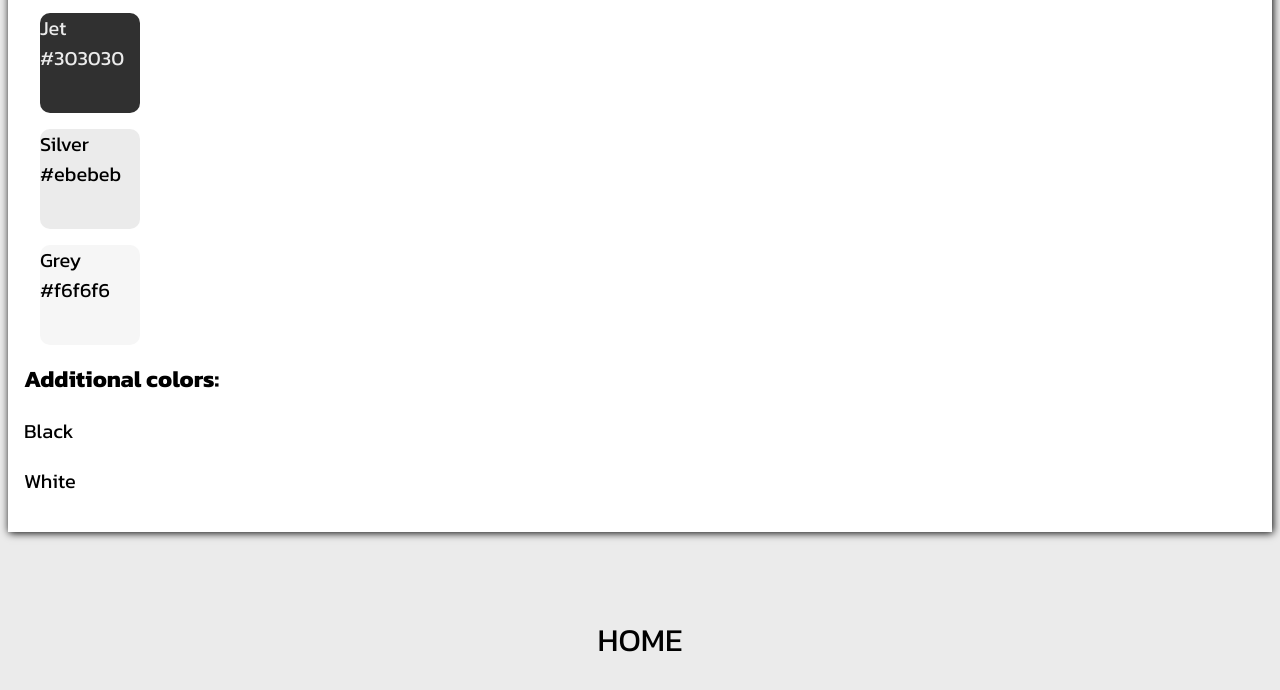
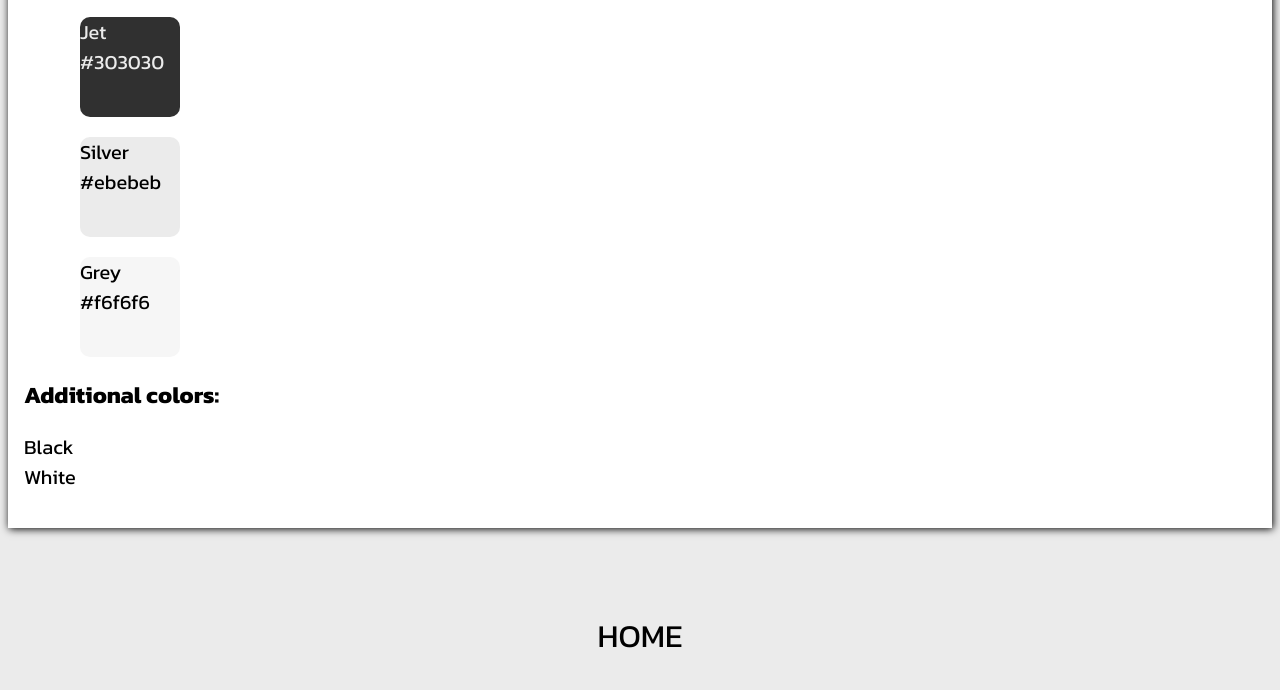
Before and after one commit to maxrazum/Project-1---Personal-Blog-Website, a plain HTML site: page pages/design.html in a window 1280 px wide. Shown: the part 596-1286 px from the top of the page. Drawn offline with Linux system fonts and the light colour scheme.

Commit message:
feat: Finished the project

```diff
--- a/css/design-system.css
+++ b/css/design-system.css
@@ -7,14 +7,16 @@
     "main"
     "nav"
     "ft";
-    justify-content: center;*/
+    justify-content: center;
 }
 
+/* header */
 .design {
     grid-area: hd;
     background: #f6f6f6;
 }
 
+/* post card */
 .design-post-card {
     display: flex;
     flex-direction: column;
@@ -33,6 +35,7 @@
     width: 100%;
 }
 
+/* color circle */
 .circle {
     width: 100px;
     height: 100px;
--- a/css/post-card.css
+++ b/css/post-card.css
@@ -11,6 +11,7 @@
     justify-content: center;
 }
 
+/* author info */
 .avatar {
     display: flex;
     flex-direction: column;
@@ -30,6 +31,7 @@
     font-size: 2vw;
 }
 
+/* post card */
 .blog-post-card {
     display: flex;
     flex-direction: column;
--- a/css/style.css
+++ b/css/style.css
@@ -108,7 +108,7 @@ nav {
     text-decoration: underline;
 }
 
-/* social */
+/* social sharing */
 .social {
     font-size: 2rem;
 }
--- a/pages/design.html
+++ b/pages/design.html
@@ -37,21 +37,26 @@
 
                 <div class="colors">
 
+                    <figure class="circle-color">
                         <div class="circle" id="color-jet" alt="Jet">
                             <figcaption class="jet-text">Jet #303030</figcaption>
                         </div>
+                    </figure>
 
+                    <figure class="circle-color">
                         <div class="circle" id="color-silver" alt="Silver">
                             <figcaption>Silver #ebebeb</figcaption>
                         </div>
+                    </figure>
 
+                    <figure class="circle-color">
                         <div class="circle" id="color-grey" alt="Grey">
                             <figcaption>Grey #f6f6f6</figcaption>
                         </div>
+                    </figure>
 
                     <h3>Additional colors:</h3>
-                    <p>Black</p>
-                    <p>White</p>
+                    <p>Black<br>White</p>
 
                 </div>
 
```
Also changed, not shown: pages/thank-you.html (+2 -6 lines). Lines whose indentation alone changed are shown as unchanged.
